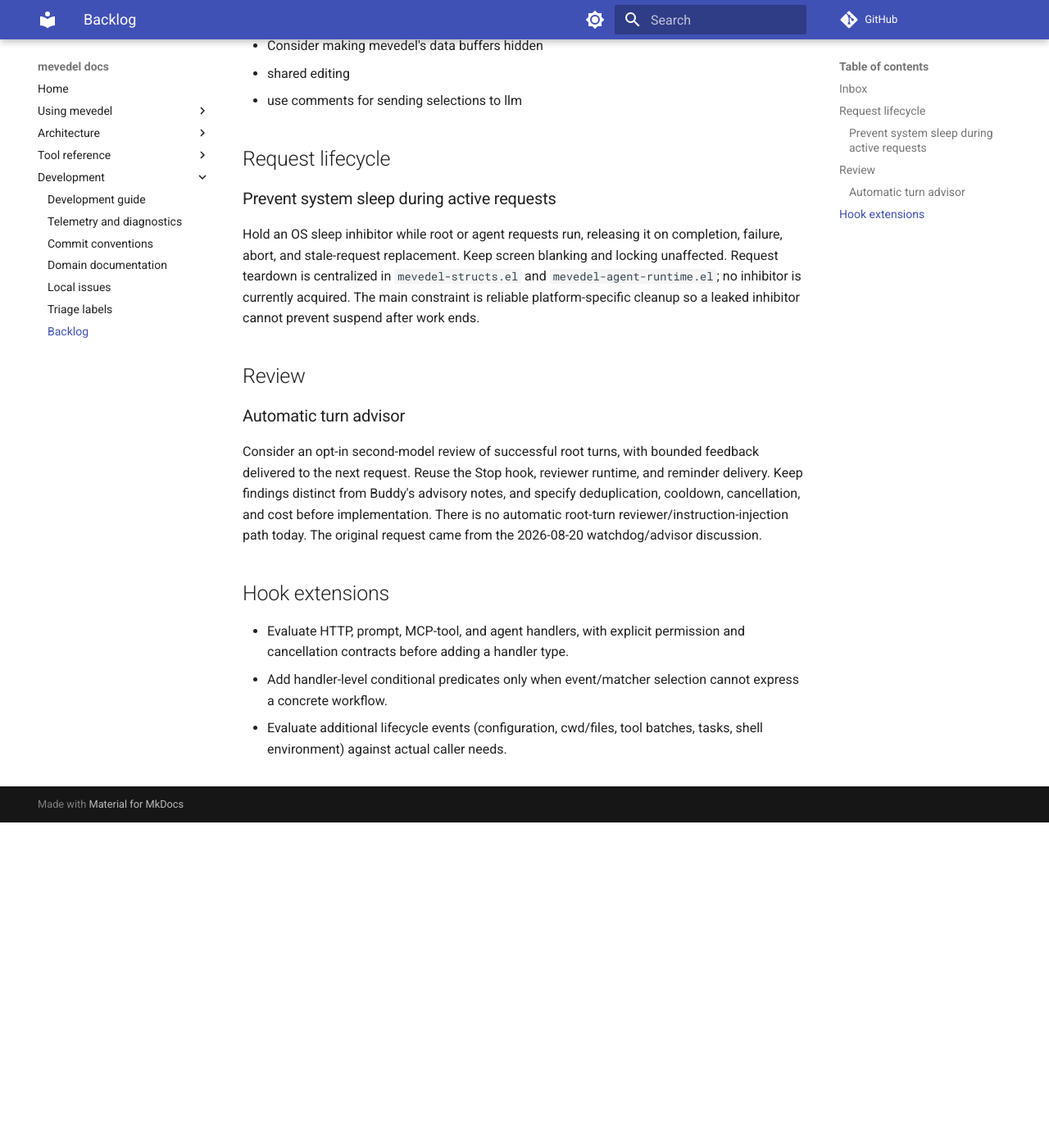
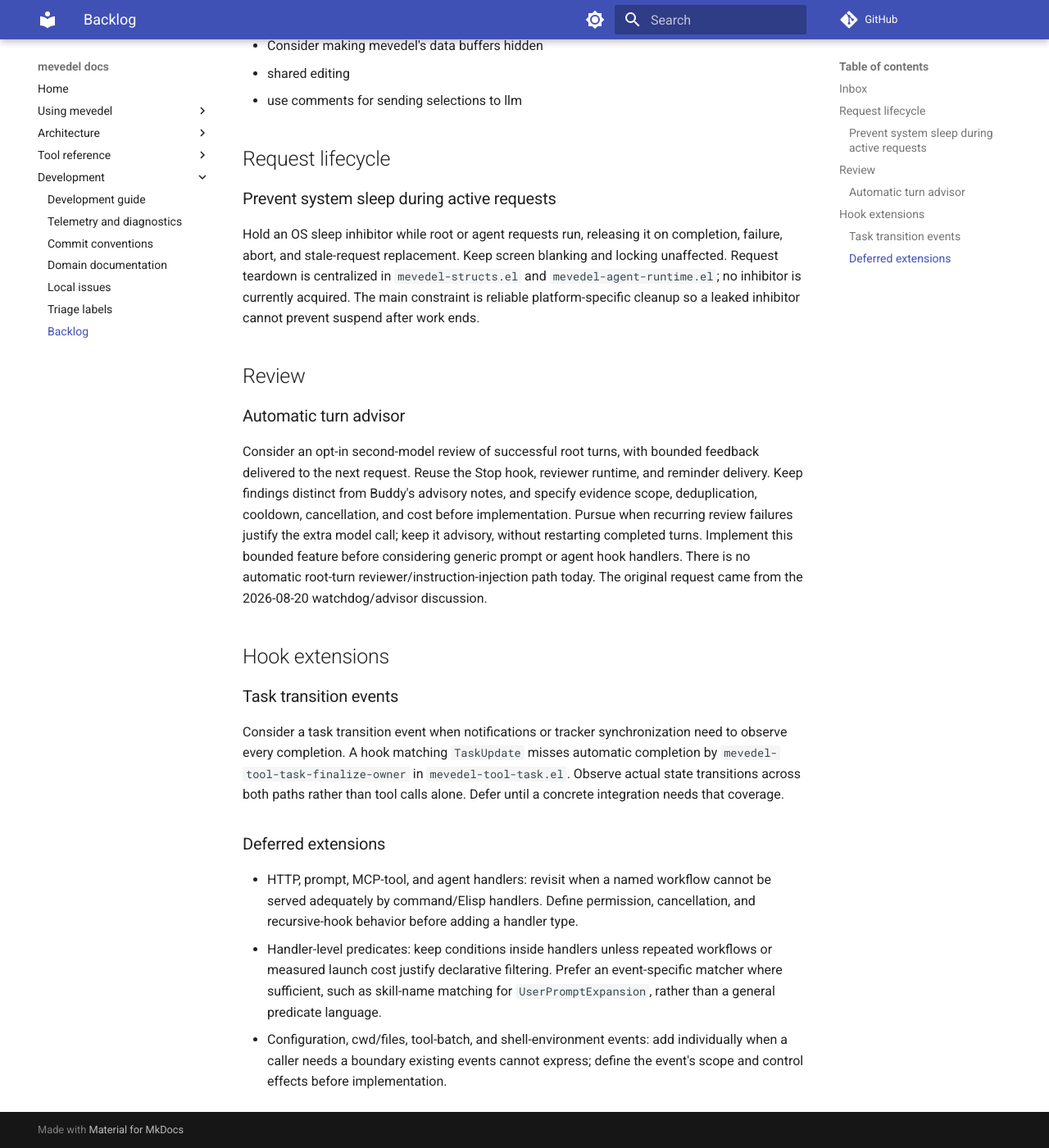
Before and after one commit to FrauH0lle/mevedel, an MkDocs documentation site: the page built from docs/backlog.md, in a window 1280 px wide and 1400 px high, scrolled down 397 px. Shown: the whole window at 82% size. Built offline with MkDocs 1.6.1 and Material for MkDocs 9.7.7, drawn with Linux system fonts in a browser that asks for light colours; comment, search, counter and statistics services are not loaded.

Commit message:
chore(project): Update workflow policies and development notes

```diff
--- a/docs/backlog.md
+++ b/docs/backlog.md
@@ -1,8 +1,8 @@
 # Project backlog
 
 Canonical home for concise future-work requests and unresolved defects.
-Detailed plans, investigations, and review reports belong under `.scratch/`. Read this before planning work in any listed
-area.
+Detailed plans, investigations, and review reports belong under `.scratch/`.
+Read this before planning work in any listed area.
 
 Use the inbox for ideas that have not been investigated yet. Promote an
 item to a detailed entry when its scope and current status are understood.
@@ -33,15 +33,32 @@ prevent suspend after work ends.
 Consider an opt-in second-model review of successful root turns, with bounded
 feedback delivered to the next request. Reuse the Stop hook, reviewer runtime,
 and reminder delivery. Keep findings distinct from Buddy's advisory notes, and
-specify deduplication, cooldown, cancellation, and cost before implementation.
+specify evidence scope, deduplication, cooldown, cancellation, and cost before
+implementation. Pursue when recurring review failures justify the extra model
+call; keep it advisory, without restarting completed turns. Implement this
+bounded feature before considering generic prompt or agent hook handlers.
 There is no automatic root-turn reviewer/instruction-injection path today.
 The original request came from the 2026-08-20 watchdog/advisor discussion.
 
 ## Hook extensions
 
-- Evaluate HTTP, prompt, MCP-tool, and agent handlers, with explicit permission
-  and cancellation contracts before adding a handler type.
-- Add handler-level conditional predicates only when event/matcher selection
-  cannot express a concrete workflow.
-- Evaluate additional lifecycle events (configuration, cwd/files, tool batches,
-  tasks, shell environment) against actual caller needs.
+### Task transition events
+
+Consider a task transition event when notifications or tracker synchronization
+need to observe every completion. A hook matching `TaskUpdate` misses automatic
+completion by `mevedel-tool-task-finalize-owner` in `mevedel-tool-task.el`.
+Observe actual state transitions across both paths rather than tool calls alone.
+Defer until a concrete integration needs that coverage.
+
+### Deferred extensions
+
+- HTTP, prompt, MCP-tool, and agent handlers: revisit when a named workflow
+  cannot be served adequately by command/Elisp handlers. Define permission,
+  cancellation, and recursive-hook behavior before adding a handler type.
+- Handler-level predicates: keep conditions inside handlers unless repeated
+  workflows or measured launch cost justify declarative filtering. Prefer an
+  event-specific matcher where sufficient, such as skill-name matching for
+  `UserPromptExpansion`, rather than a general predicate language.
+- Configuration, cwd/files, tool-batch, and shell-environment events: add
+  individually when a caller needs a boundary existing events cannot express;
+  define the event's scope and control effects before implementation.
```
Also changed, not shown: .mevedel/memory/MEMORY.md (+2 -1 lines), .mevedel/memory/debugging-process-feedback.md (+7 -3 lines), .mevedel/memory/verify-compiled-runtime-artifacts.md (added, +18 -0 lines), .mevedel/skills/review-improve/SKILL.md (+55 -17 lines), 4 other files.
